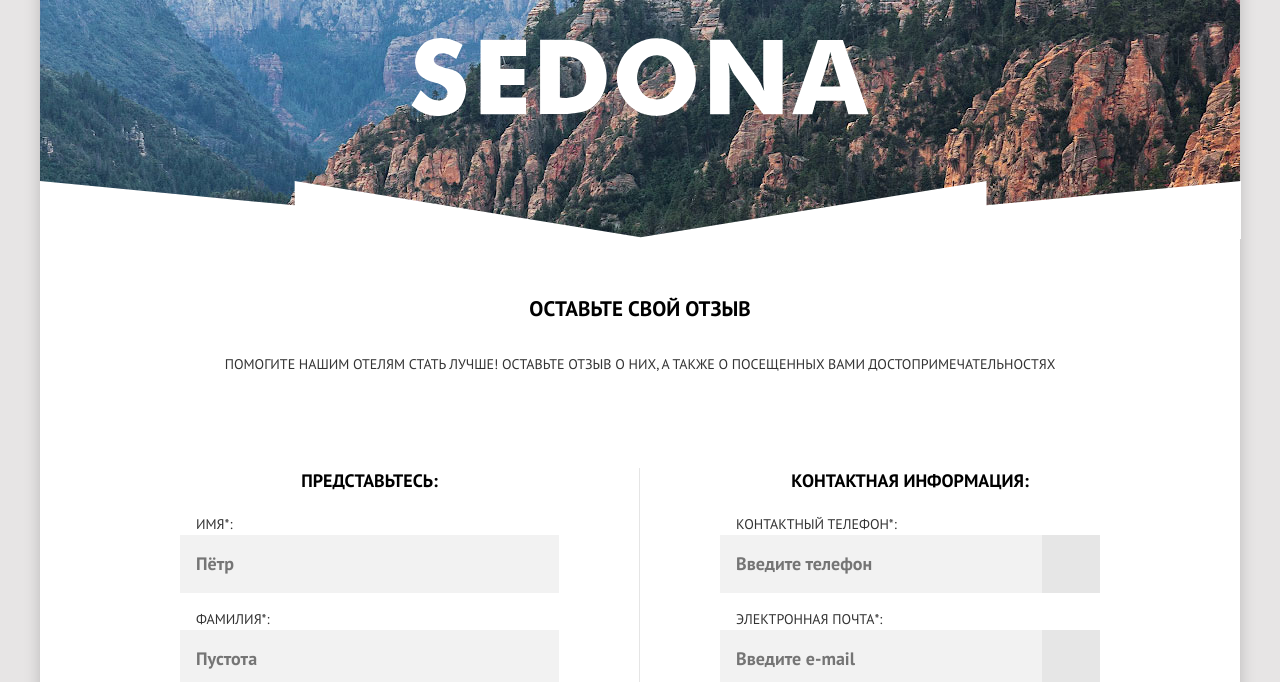
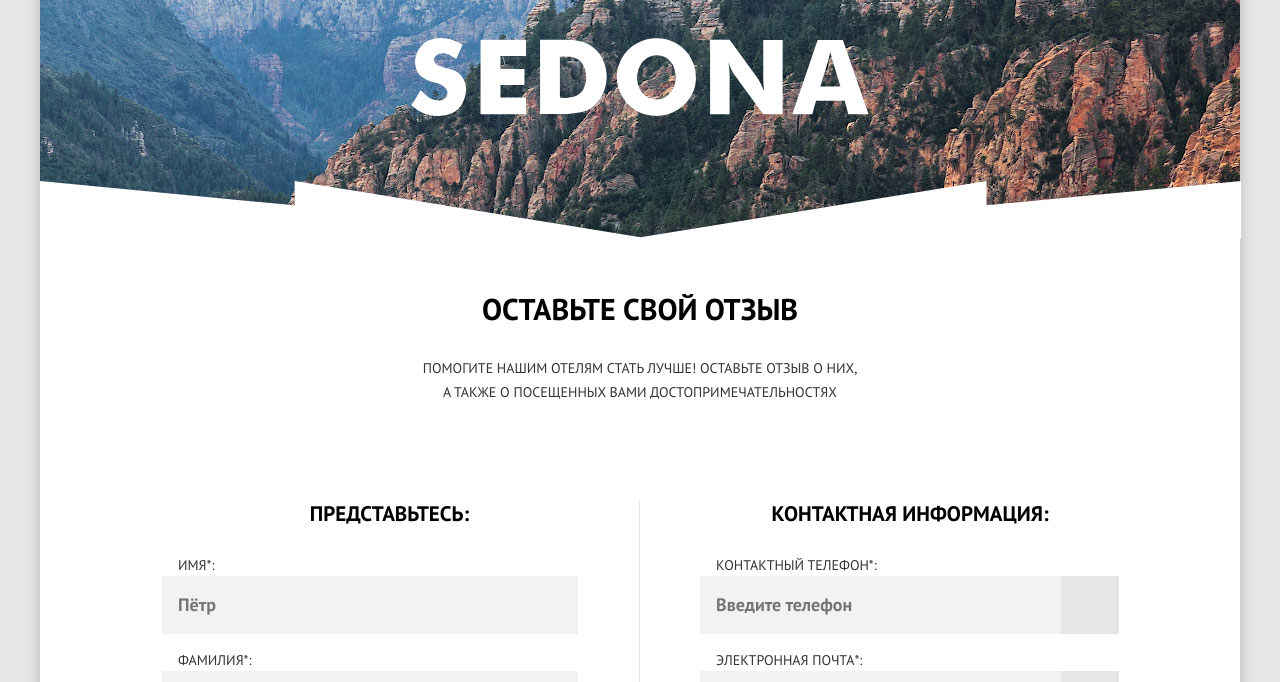
Before and after one commit to redcat-3/171114-sedona-26, a website: page source/form.html in a window 1280 px wide. Shown: the part 118-800 px from the top of the page. Drawn offline with nearby package versions, Linux system fonts and the light colour scheme; files that its build step writes are made by us from their sources.

Commit message:
ПП правки

```diff
--- a/source/form.html
+++ b/source/form.html
@@ -54,8 +54,8 @@
       <div class="slogan slogan--form">
         <h2 class="visually-hidden">Ваше мнение очень важно для нас</h2>
         <h3 class="slogan__title slogan__title--form">Оставьте свой отзыв</h3>
-        <p class="slogan__description">
-          Помогите нашим отелям стать лучше! оставьте отзыв о них,&nbspа также о <span>посещенных вами достопримечательностях</span>
+        <p class="slogan__description slogan__description--form">
+          Помогите нашим отелям стать лучше! оставьте отзыв о них, а также о <span>посещенных вами достопримечательностях</span>
         </p>
       </div>
       <section class="form">
--- a/source/less/blocks/feedback-form.less
+++ b/source/less/blocks/feedback-form.less
@@ -40,7 +40,7 @@
 @media (min-width: @tablet-width) {
   .feedback-form__group {
     padding-top: 0;
-    margin-top: 24px;
+    margin-top: 0;
     border: none;
   }
 
@@ -49,12 +49,16 @@
   }
 
   .feedback-form__group--column-left {
-    padding-right: 25px;
+    padding: 0;
+    padding-right: 43px;
+    padding-left: 2px;
+    margin-top: 57px;
     border-right: 1px solid #e5e5e5;
   }
 
   .feedback-form__group--column-right {
-    margin-left: 25px;
+    margin-top: 57px;
+    margin-left: 43px;
   }
 }
 
@@ -80,6 +84,18 @@
 }
 
 @media (min-width: @tablet-width) {
+  .feedback-form__title {
+    font-weight: 700;
+    font-size: 21px;
+    line-height: 26px;
+    margin-top: 0;
+    padding-bottom: 18px;
+  }
+
+  .feedback-form__group--column-left .feedback-form__title {
+    padding-left: 40px;
+  }
+
   .feedback-form__group--wide .feedback-form__title {
     background-image: linear-gradient(#dbdbdb, #dbdbdb), linear-gradient(#dbdbdb, #dbdbdb);
     background-size: calc(50% - 150px) 1px;
@@ -126,14 +142,10 @@
   }
 }
 
-ul.feedback-form__list {
+.feedback-form__list {
   &--checkbox {
     margin-top: 72px;
   }
-  margin-top: 0;
-}
-
-.feedback-form__list {
   display: flex;
   flex-direction: column;
   list-style-type: none;
@@ -147,6 +159,11 @@
 }
 
 @media (min-width: @tablet-width) {
+  .feedback-form__list {
+    padding-left: 0;
+    padding-right: 1px;
+  }
+
   .feedback-form__group--wide .feedback-form__list {
     flex-direction: row;
     flex-wrap: wrap;
--- a/source/less/blocks/slogan.less
+++ b/source/less/blocks/slogan.less
@@ -85,12 +85,27 @@
       max-width: 520px;
       padding-top: 12px;
     }
+
+    &--form {
+      font-weight: 700;
+      font-size: 30px;
+      line-height: 26px;
+      padding-top: 30px;
+    }
     font-weight: 700;
     font-size: 21px;
     line-height: 26px;
   }
 
   .slogan__description {
+    &--form {
+      width: 443px;
+      margin: 0 auto;
+      font-weight: 400;
+      font-size: 14px;
+      line-height: 24px;
+      padding-top: 12px;
+    }
     padding-top: 10px;
   }
 
--- a/source/less/blocks/text.less
+++ b/source/less/blocks/text.less
@@ -1,5 +1,6 @@
 .text {
   width: 100%;
+  padding-top: 1px;
   margin: 0;
 }
 
```
